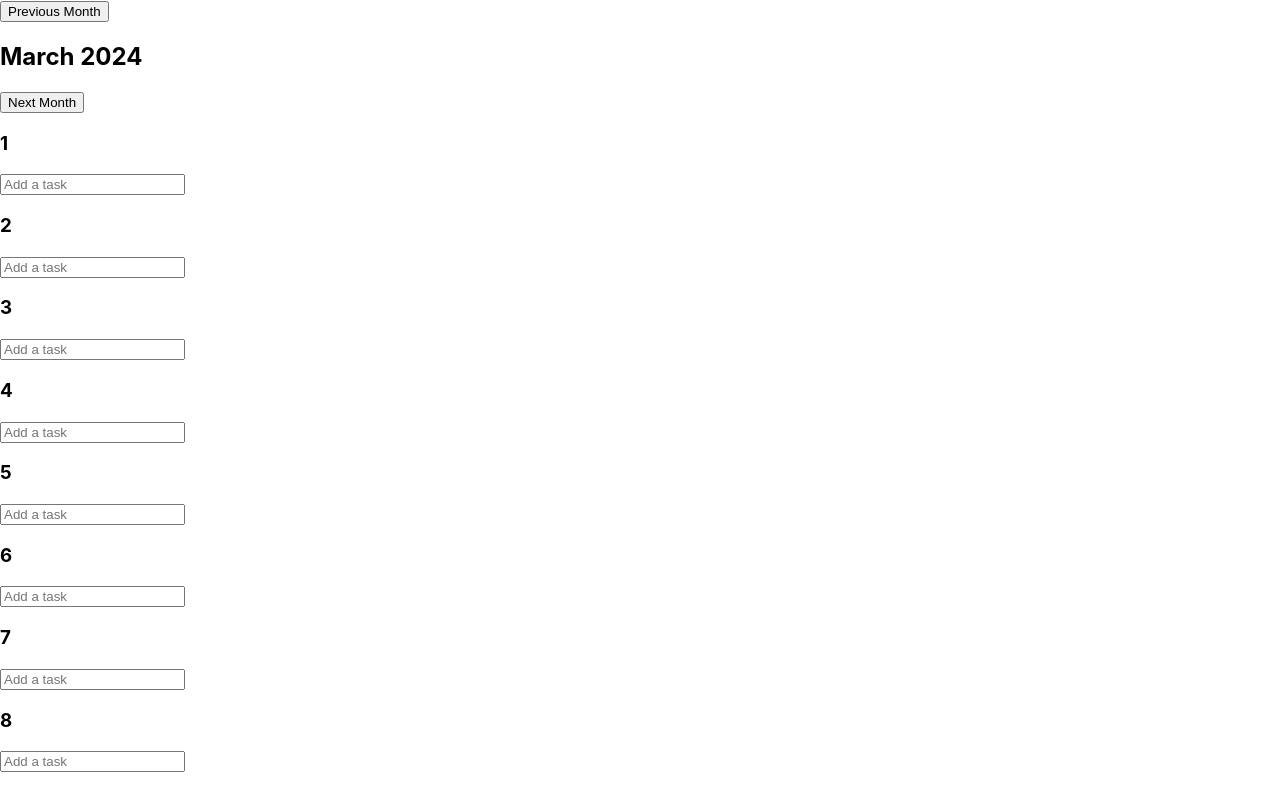
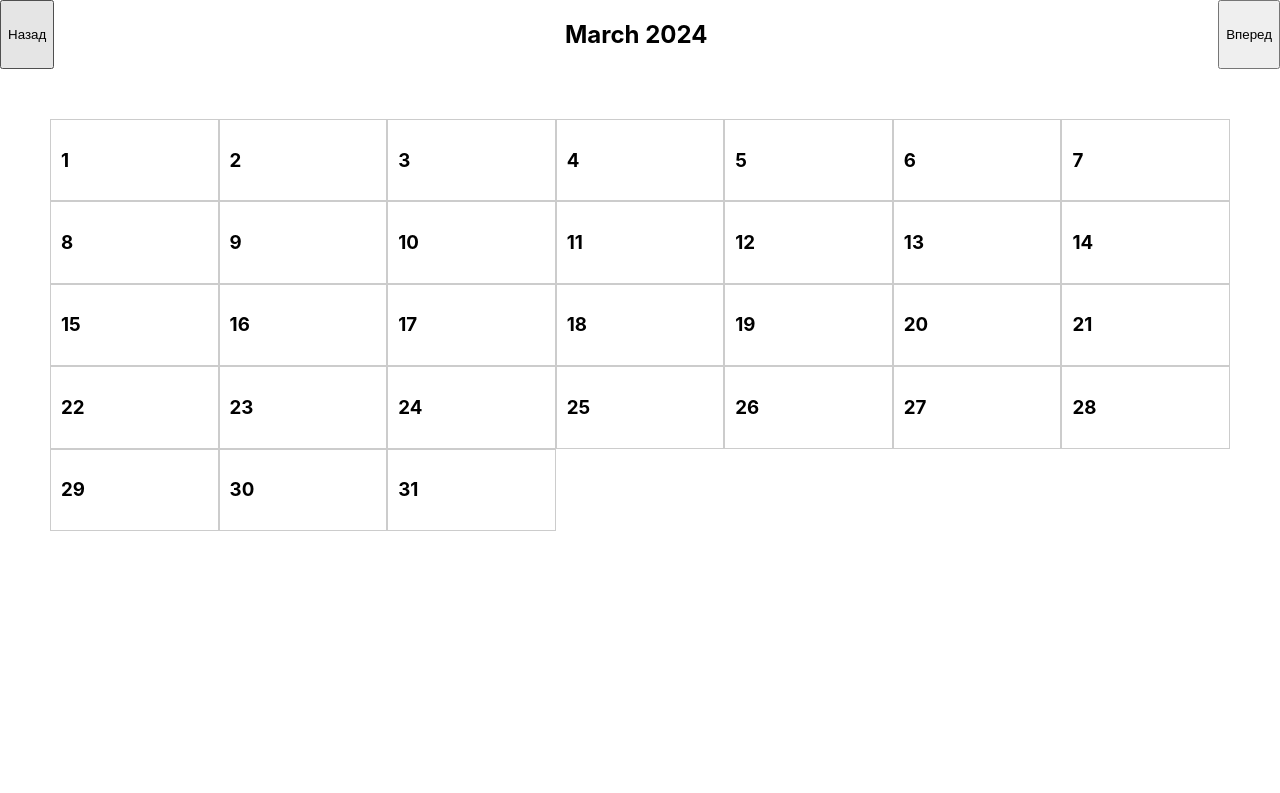
Before and after one commit to Sony20181/SMS-Organizer-, a React (Create React App) app in the folder organaizer/: page / in a window 1280 px wide. Shown: the top 793 px of the page. Built offline with nearby package versions, Linux system fonts and the light colour scheme.

Commit message:
функционал по удалению, добавлению, более презентабельный вид(в виде месяца), все задачи относятся к конкретному дню/месяцу и году

```diff
--- a/organaizer/src/App.css
+++ b/organaizer/src/App.css
@@ -1,4 +1,4 @@
-.App {
+/*.App {
   text-align: center;
 }
 
@@ -36,3 +36,32 @@
     transform: rotate(360deg);
   }
 }
+*/
+
+.calendar {
+  display: flex;
+  flex-wrap: wrap;
+  margin: 0 auto;
+}
+
+.month-header {
+  width: 100%;
+  display: flex;
+  justify-content: space-between;
+}
+
+.days-grid {
+  display: grid;
+  width: 100%;
+  padding: 50px;
+  margin: 0 auto;
+  grid-template-columns: repeat(7, 1fr);
+}
+
+.day {
+  border: 1px solid #ccc;
+  padding: 10px;
+}
+.calendarInput{
+  width: 100%;
+}
--- a/organaizer/src/App.js
+++ b/organaizer/src/App.js
@@ -26,6 +26,7 @@ function App() {
 <Organizer/>*/}
   const [currentDate, setCurrentDate] = useState(new Date());
   const [tasks, setTasks] = useState({});
+  const [selectedDay, setSelectedDay] = useState(null);
 
   const daysInMonth = (date) => {
     return new Date(date.getFullYear(), date.getMonth() + 1, 0).getDate();
@@ -38,29 +39,62 @@ function App() {
   const handleNextMonth = () => {
     setCurrentDate(new Date(currentDate.getFullYear(), currentDate.getMonth() + 1));
   };
+  const addTask = (day, task) => {
+    const key = `${currentDate.getFullYear()}-${currentDate.getMonth() + 1}-${day}`;
+    setTasks(prevTasks => {
+      return {
+        ...prevTasks,
+        [key]: [...(prevTasks[key] || []), task]
+      };
+    });
+  };
+  const deleteTask = (day, index) => {
+    const key = `${currentDate.getFullYear()}-${currentDate.getMonth() + 1}-${day}`;
+    setTasks(prevTasks => {
+      return {
+        ...prevTasks,
+        [key]: prevTasks[key].filter((_, i) => i !== index)
+      };
+    });
+  };
 
   return (
-    <div>
-      <div>
-        <button onClick={handlePrevMonth}>Previous Month</button>
+    <div className="calendar">
+    <div className="month-header">
+      <button onClick={handlePrevMonth}>Назад</button>
       <h2>{currentDate.toLocaleString('default', { month: 'long' })} {currentDate.getFullYear()}</h2>
-        <button onClick={handleNextMonth}>Next Month</button>
+      <button onClick={handleNextMonth}>Вперед</button>
     </div>
-      <div>
+    <div className="days-grid">
       {[...Array(daysInMonth(currentDate)).keys()].map(day => (
-          <div key={day}>
+        <div key={day} className="day" onClick={() => setSelectedDay(day + 1)}>
           <h3>{day + 1}</h3>
-            {tasks[day + 1] && tasks[day + 1].map((task, index) => (
+          {selectedDay === day + 1 &&
+            <input
+              className="calendarInput"
+              type="text"
+              placeholder="Добавить задачу"
+              onKeyDown={(e) => {
+                if (e.key === 'Enter') {
+                  addTask(day + 1, e.target.value);
+                  e.target.value = '';
+                }
+              }}
+            />
+          }
+          {tasks[`${currentDate.getFullYear()}-${currentDate.getMonth() + 1}-${day + 1}`] && tasks[`${currentDate.getFullYear()}-${currentDate.getMonth() + 1}-${day + 1}`].map((task, index) => (
             <div key={index}>
               <span>{task}</span>
-
-              </div>
-            ))}
-            <input type="text" placeholder="Add a task" />
+              <button onClick={() => deleteTask(day + 1, index)}>Удалить</button>
             </div>
           ))}
         </div>
+      ))}
+
     </div>
+  </div>
+
+
   );
 }
 
```
Lines whose indentation alone changed are shown as unchanged.
